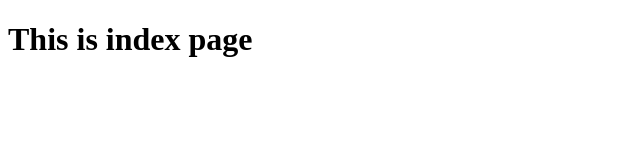
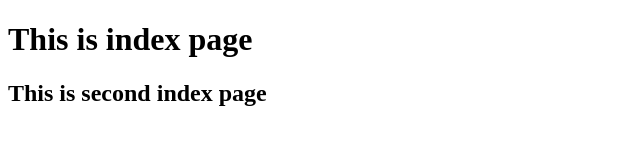
Before and after one commit to erurusaila/Djangotask, a plain HTML site: page index.html in a window 1280 px wide. Shown: the whole page, without its empty margins (0-640 px from the left). Drawn offline with Linux system fonts and the light colour scheme.

Commit message:
second index page added

```diff
--- a/index.html
+++ b/index.html
@@ -8,6 +8,7 @@
 </head>
 <body>
     <h1> This is index page</h1>
+    <h2>This is second index page </h2>
 
 </body>
 </html>
```
